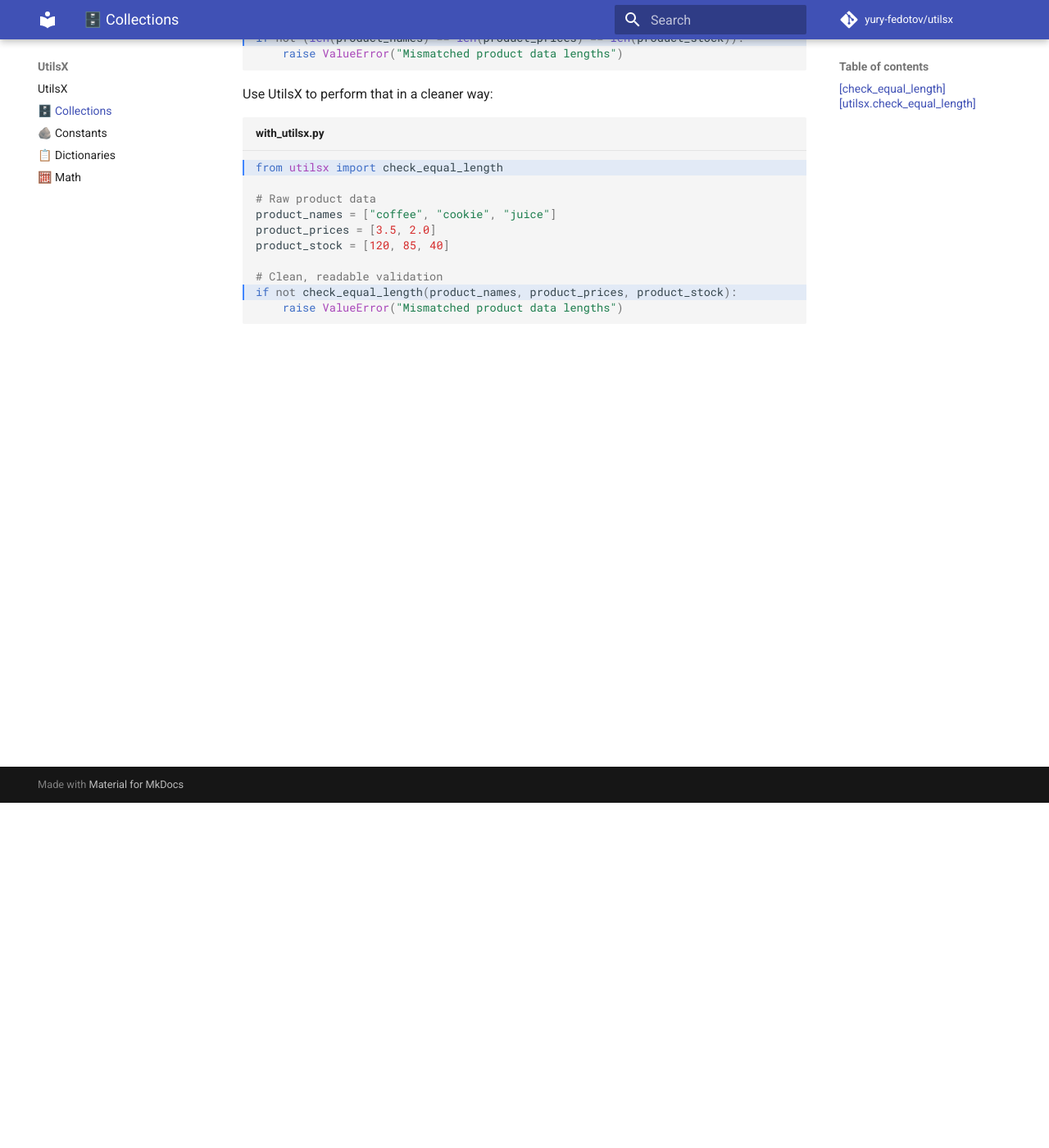
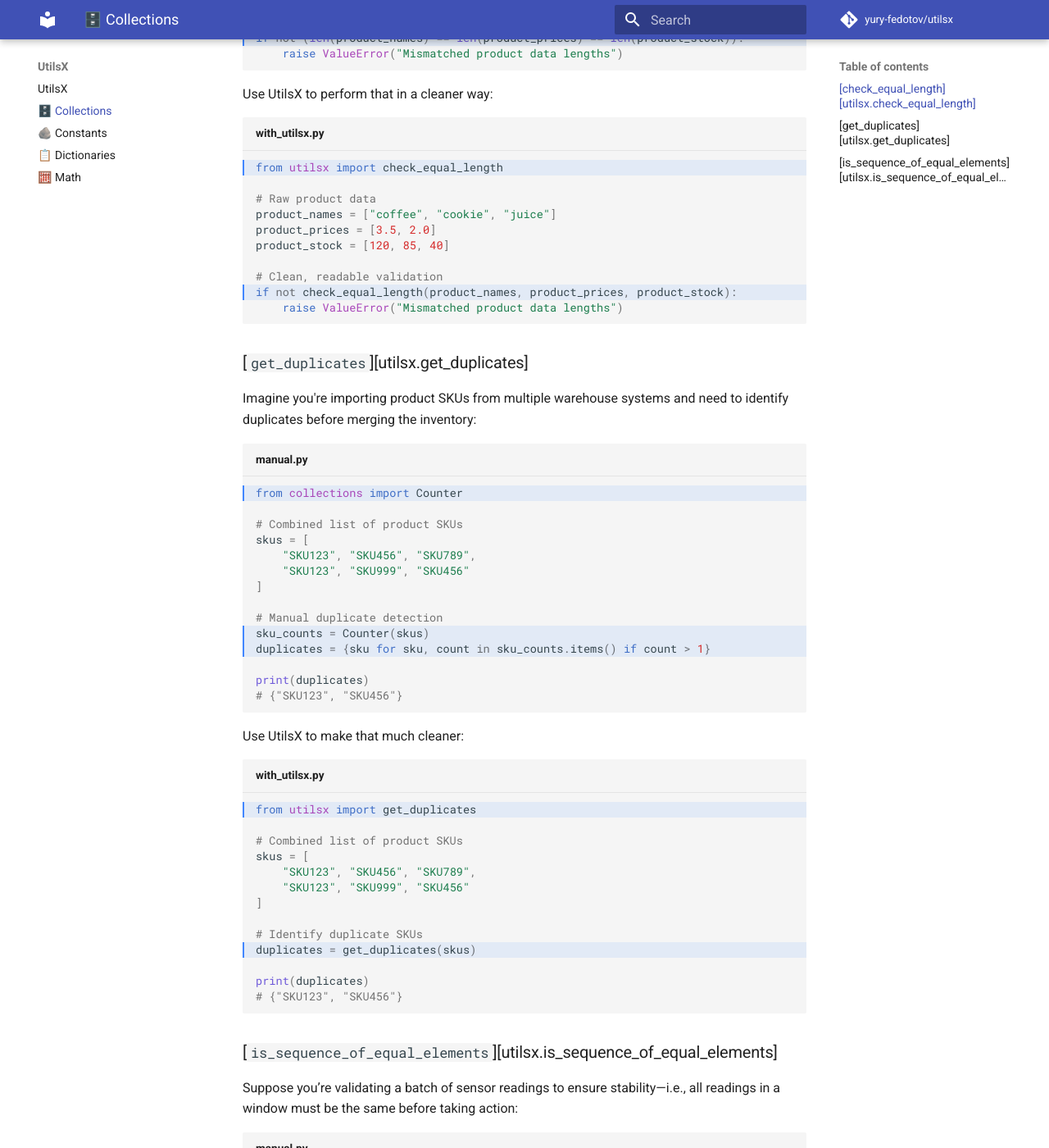
Before and after one commit to yury-fedotov/utilsx, an MkDocs documentation site: the page built from docs/collections.md, in a window 1280 px wide and 1400 px high, scrolled down 421 px. Shown: the whole window at 82% size. Built offline with MkDocs 1.6.1 and Material for MkDocs 9.7.7, drawn with Linux system fonts in a browser that asks for light colours; comment, search, counter and statistics services are not loaded; some of the changed text lies outside the part shown.

Commit message:
First draft on collections

````diff
--- a/docs/collections.md
+++ b/docs/collections.md
@@ -31,3 +31,70 @@
 if not check_equal_length(product_names, product_prices, product_stock):
     raise ValueError("Mismatched product data lengths")
 ```
+
+### [`get_duplicates`][utilsx.get_duplicates]
+
+Imagine you're importing product SKUs from multiple warehouse systems
+and need to identify duplicates before merging the inventory:
+
+``` py title="manual.py" hl_lines="1 10-11"
+from collections import Counter
+
+# Combined list of product SKUs
+skus = [
+    "SKU123", "SKU456", "SKU789",
+    "SKU123", "SKU999", "SKU456"
+]
+
+# Manual duplicate detection
+sku_counts = Counter(skus)
+duplicates = {sku for sku, count in sku_counts.items() if count > 1}
+
+print(duplicates)
+# {"SKU123", "SKU456"}
+```
+
+Use UtilsX to make that much cleaner:
+
+``` py title="with_utilsx.py" hl_lines="1 10"
+from utilsx import get_duplicates
+
+# Combined list of product SKUs
+skus = [
+    "SKU123", "SKU456", "SKU789",
+    "SKU123", "SKU999", "SKU456"
+]
+
+# Identify duplicate SKUs
+duplicates = get_duplicates(skus)
+
+print(duplicates)
+# {"SKU123", "SKU456"}
+```
+
+### [`is_sequence_of_equal_elements`][utilsx.is_sequence_of_equal_elements]
+
+Suppose you’re validating a batch of sensor readings to ensure stability—i.e.,
+all readings in a window must be the same before taking action:
+
+``` py title="manual.py" hl_lines="5-6"
+# Sensor readings over a time window
+readings = [42, 42, 42, 42]
+
+# Manual check for uniformity
+first = readings[0]
+if not all(r == first for r in readings):
+    raise ValueError("Sensor values are unstable")
+```
+
+Use UtilsX to express that logic clearly and directly:
+
+``` py title="with_utilsx.py" hl_lines="1 6"
+from utilsx import is_sequence_of_equal_elements
+
+# Sensor readings over a time window
+readings = [42, 42, 42, 42]
+
+if not is_sequence_of_equal_elements(readings):
+    raise ValueError("Sensor values are unstable")
+```
````
